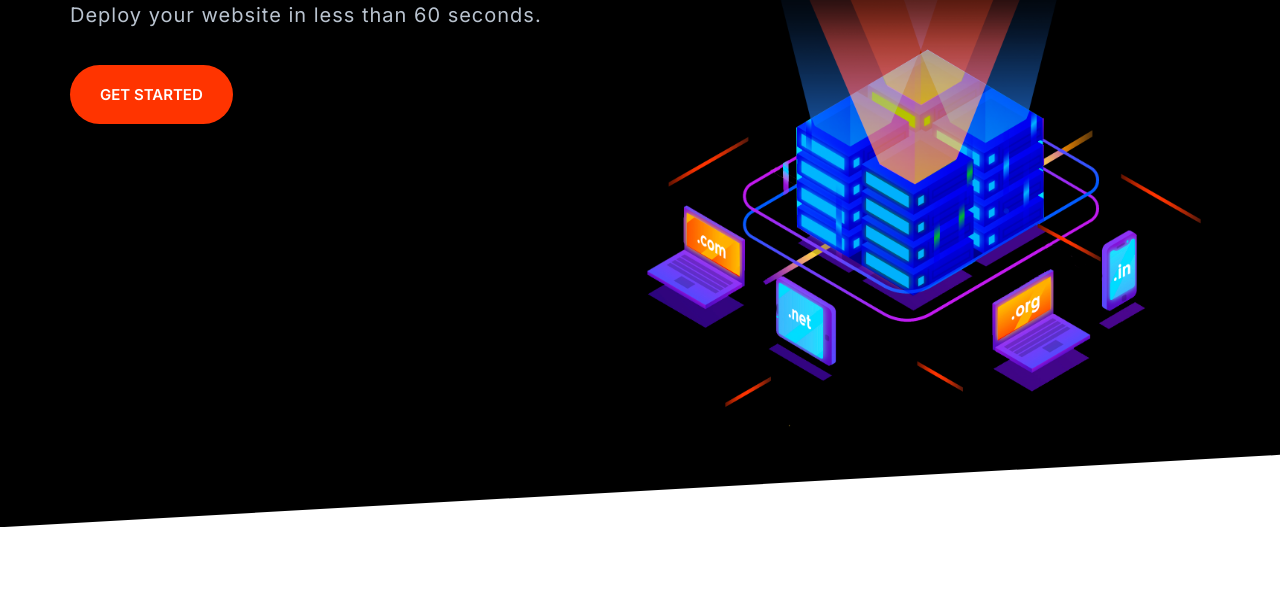
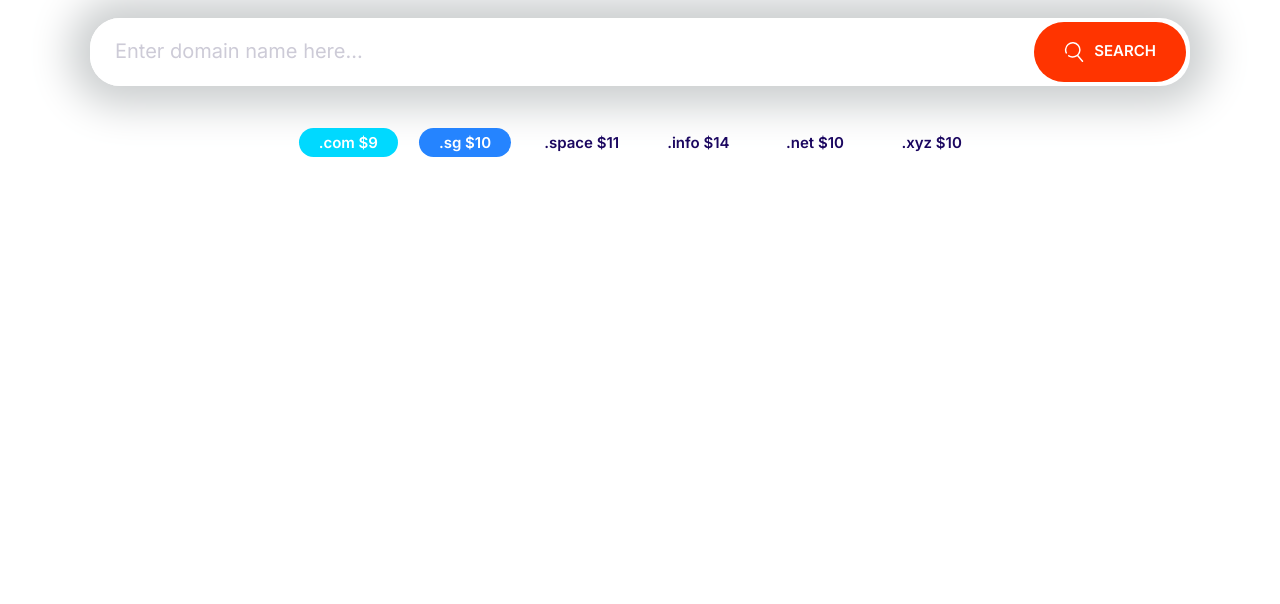
Before and after one commit to MasonRohrer/Masify, a plain HTML site: page index.html in a window 1280 px wide. Shown: the part 196-800 px from the top of the page. Drawn offline with Linux system fonts and the light colour scheme.

Commit message:
Domain block

```diff
--- a/CSS/styles.css
+++ b/CSS/styles.css
@@ -190,6 +190,7 @@ a {
     border-radius: 30px;
     border: 0;
     cursor: pointer;
+    outline: 0;
     font-size: 1.8rem;
     font-weight: 600;
     margin: 1rem 0;
@@ -198,6 +199,12 @@ a {
     text-transform: uppercase;
     white-space: nowrap;
 
+}
+.btn .icon {
+    width: 2rem;
+    height: 2rem;
+    margin-right: 1rem;
+    vertical-align: middle;
 }
 .button--primary {
     background-color: var(--color-primary);
@@ -266,7 +273,7 @@ a {
 
 ::placeholder {
     color: #cdcbd7;
-    font-size: 1.5rem;
+    font-size: 2rem;
 }
 
 .input-group {
@@ -278,7 +285,7 @@ a {
 .input-group .input {
     border: 0;
     flex-grow: 1;
-    padding: 1.5rem 1rem;
+    padding: 1.5rem 2.5rem;
 }
 
 .input-group .btn {
@@ -666,26 +673,45 @@ a {
     clip-path: polygon(0% 0%, 100% 0%, 100% 90%, 0% 100%);
     text-align: center;
 }
-
 .hero__tagline {
     font-size: 2rem;
     color: #b9c3cf;
     letter-spacing: 1px;
     margin: 2rem 0 5rem;
 }
-
 .hero__image {
     width: 100%;
-    height: 100%;
-    padding: 0;
+}
+@media screen and (min-width: 768px) {
+    .hero {
+        padding-top: 0;
+        }
+    .hero__content {
+        text-align: left;
+        align-self: center;
+    }
+}
+
+/*Domain Block*/
+.block-domain .input-group{
+    box-shadow: 0 0 40px 20px #cbcecf;
+    border: 0;
+    margin: 4rem 0;
+}
+
+.block-domain__prices {
+    display: grid;
+    grid-template-columns: repeat(3,1fr);
+    grid-template-rows: repeat(2, 6rem);
+    font-size: 2rem;
+    font-weight: 600;
+    justify-items: center;
+    max-width: 700px;
+    margin: 0 auto;
 }
 
 @media screen and (min-width: 768px) {
-    .hero {
-        padding-top: 0;
-        text-align: left;
-    }
-    .hero__image {
-        align-self: center;
+    .block-domain__prices {
+        grid-template-columns: repeat(auto-fit, minmax(10rem, 1fr));
     }
 }
--- a/index.html
+++ b/index.html
@@ -14,17 +14,33 @@
     <link rel="stylesheet" href="CSS/styles.css" />
   </head>
   <body>
-    <section class="block block--dark block--skewed-left hero">
-      <div class="container grid grid--1x2">
-        <header class="hero_content">
-          <h1 class="block__heading">Cloud Hosting for Pros</h1>
-          <p class="hero__tagline">Deploy your website in less than 60 seconds.</p>
-          <a href="" class="btn button--accent button--stretched">Get Started</a>
-        </header>
-        <div>
-          <img class="hero__image" src="Images/banner.png" alt="Banner for Website">
-        </div>
+    <section class="block container block-domain">
+      <header class="block__header">
+        <h2>Starting at $9 a month</h2>
+        <p>
+          Lorem, ipsum dolor sit amet consectetur adipisicing elit. Porro,
+          cupiditate? Recusandae, natus.
+        </p>
+      </header>
+      <div class="input-group ">
+        <input
+          type="text"
+          class="input"
+          placeholder="Enter domain name here..."
+        />
+        <button class="btn button--accent">
+          <svg class="icon icon--white domain__icon">
+            <use xlink:href="images/sprite.svg#search"></use>
+          </svg>Search</button>
       </div>
+      <ul class="list block-domain__prices cointainer">
+        <li><span class="badge badge--secondary">.com $9</span></li>
+        <li><span class="badge badge--primary">.sg $10</span></li>
+        <li><span class="badge">.space $11</span></li>
+        <li><span class="badge">.info $14</span></li>
+        <li><span class="badge">.net $10</span></li>
+        <li><span class="badge">.xyz $10</span></li>
+      </ul>
     </section>
     <script src="js/main.js"></script>
   </body>
```
Also changed, not shown: Components/hero.html (added, +19 -0 lines).
